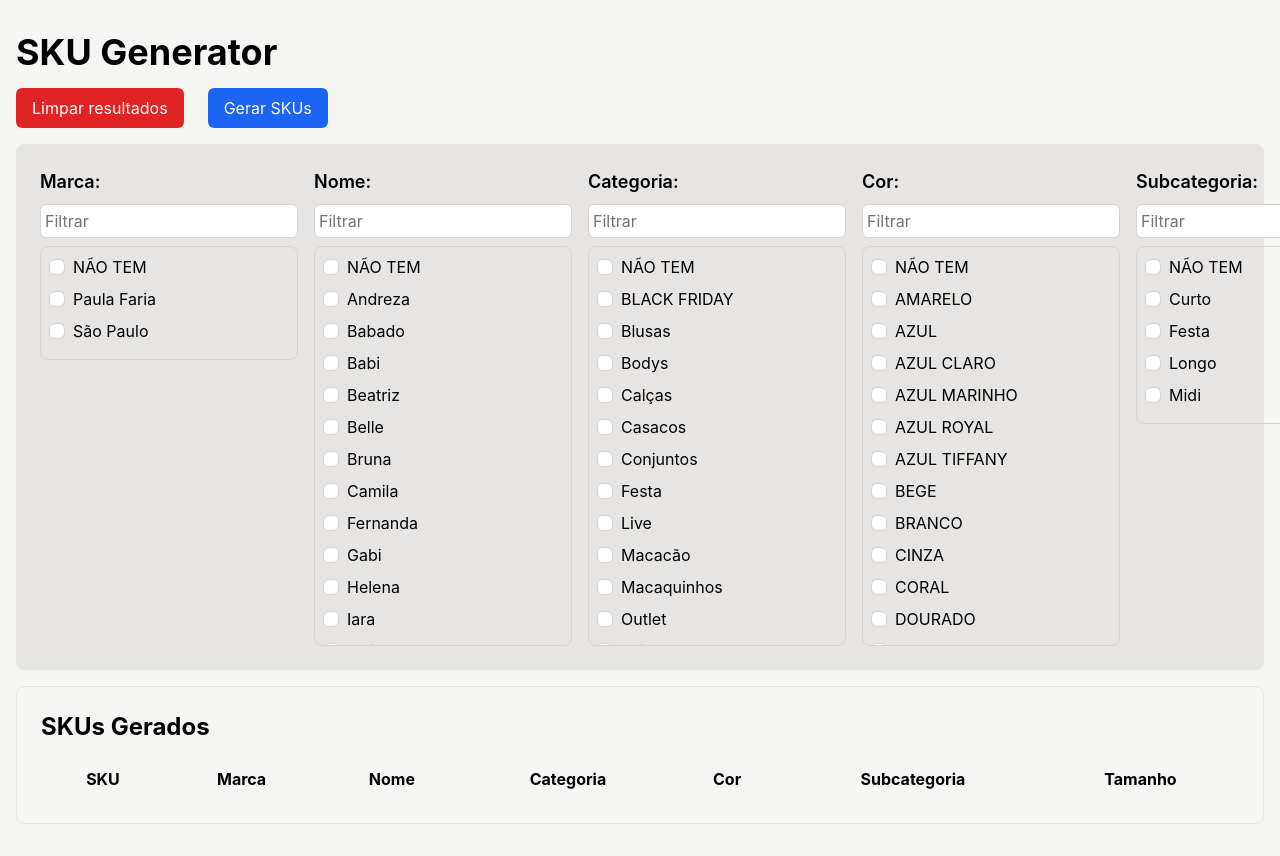
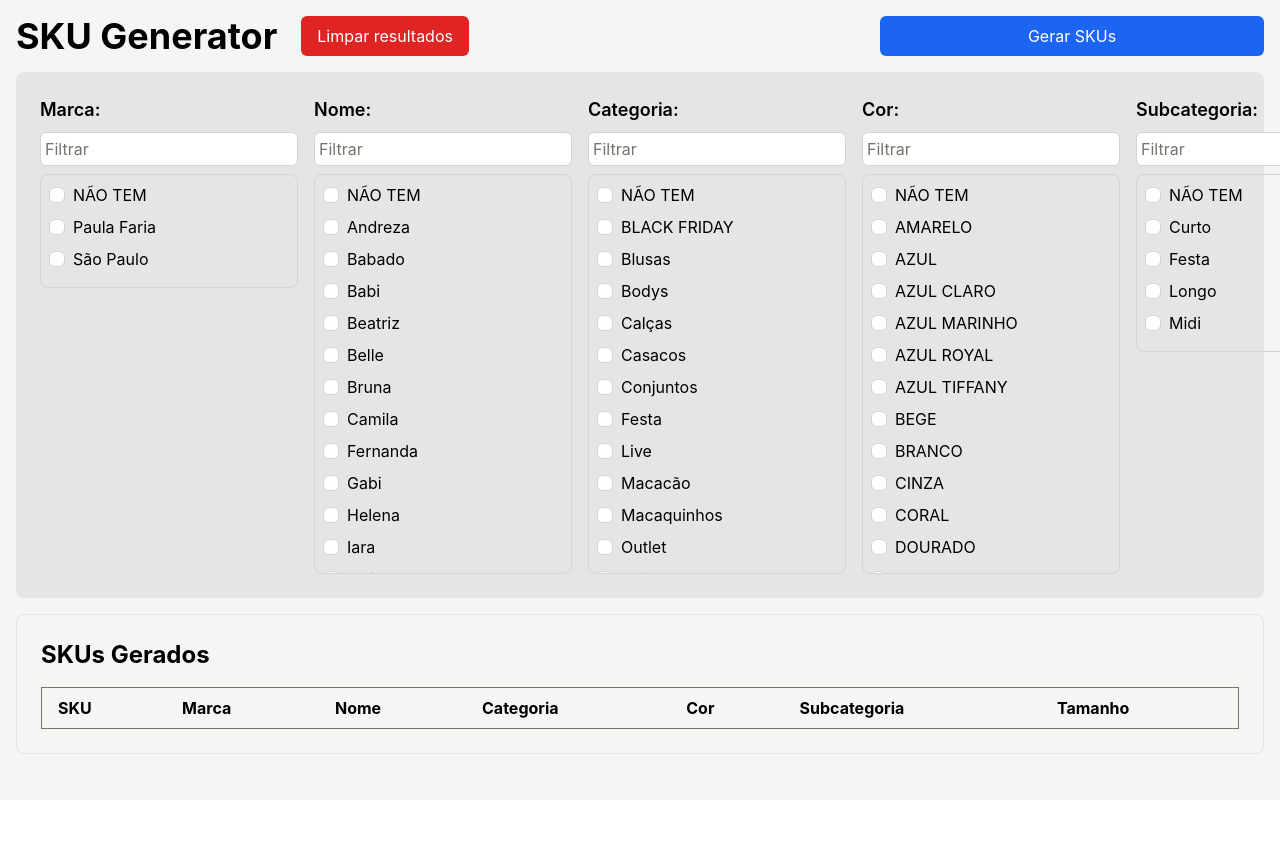
Before and after one commit to oitent/sku-generator, a Next.js app: page / in a window 1280 px wide. After the commit the page ends 800 px from the top, so only its background shows below. Built offline with nearby package versions, Linux system fonts and the light colour scheme.

Commit message:
Update styling

```diff
--- a/pages/index.js
+++ b/pages/index.js
@@ -22,7 +22,6 @@ const generateSKUCombinations = (selectedParameters) => {
       }
     }
   }
-
 
   generateCombo('', [], 0);
   return combinations;
@@ -91,10 +90,11 @@ const IndexPage = () => {
 
   return (
     <main className='dark:bg-black bg-gray-100 min-h-screen overflow-x-hidden'>
-      <div className="mx-auto px-4 py-8">
-        <h1 className="text-4xl font-bold mb-4 dark:text-white text-black ">SKU Generator</h1>
+      <div className="mx-auto px-4 pb-8 pt-4">
         <form onSubmit={handleSubmit} className="flex flex-col w-full justify-between items-start gap-4">
-          <div className='flex flex-row w-96 gap-6'>
+          <div className='flex flex-row w-full justify-between gap-6'>
+            <div className='flex gap-6'>
+              <h1 className="text-4xl font-bold dark:text-white text-black ">SKU Generator</h1>
               <button
                 type="button" // Set the button type to "button"
                 onClick={clearForm}
@@ -102,9 +102,10 @@ const IndexPage = () => {
               >
                 Limpar resultados
               </button>
+            </div>
             <button
               type="submit"
-              className="px-4 py-2 bg-blue-600 text-white rounded-md"
+              className="w-96 px-4 py-2 bg-blue-600 text-white rounded-md"
             >
               Gerar SKUs
             </button>
@@ -150,12 +151,12 @@ const IndexPage = () => {
           <div className='flex flex-col w-full flex-grow flex-wrap bg-gray-100 dark:bg-gray-900 p-6 rounded-lg border border-gray-200 dark:border-gray-500'>
 
             <h2 className="text-2xl font-bold mb-4 text-black dark:text-white">SKUs Gerados</h2>
-            <table className="w-full table-auto">
+            <table className="w-full table-auto border border-gray-500">
               <thead>
                 <tr>
-                  <th className="px-4 py-2 text-black dark:text-white">SKU</th>
+                  <th className="px-4 py-2 text-black dark:text-white text-left">SKU</th>
                   {parameterOrder.map((parameter) => (
-                    <th key={parameter} className="px-4 py-2 text-black dark:text-white">
+                    <th key={parameter} className="px-4 py-2 text-black dark:text-white text-left">
                       {parameter}
                     </th>
                   ))}
@@ -163,7 +164,7 @@ const IndexPage = () => {
               </thead>
               <tbody>
                 {skuList.map((skuData, index) => (
-                  <tr key={index} className="bg-gray-700">
+                  <tr key={index} className="even:bg-gray-700 odd:bg-gray-600">
                     <td className="px-4 leading-tallest text-white font-mono">{skuData.sku}</td>
                     {parameterOrder.map((parameter) => {
                       const option = parametersData[parameter].find(
```
Lines whose indentation alone changed are shown as unchanged.
